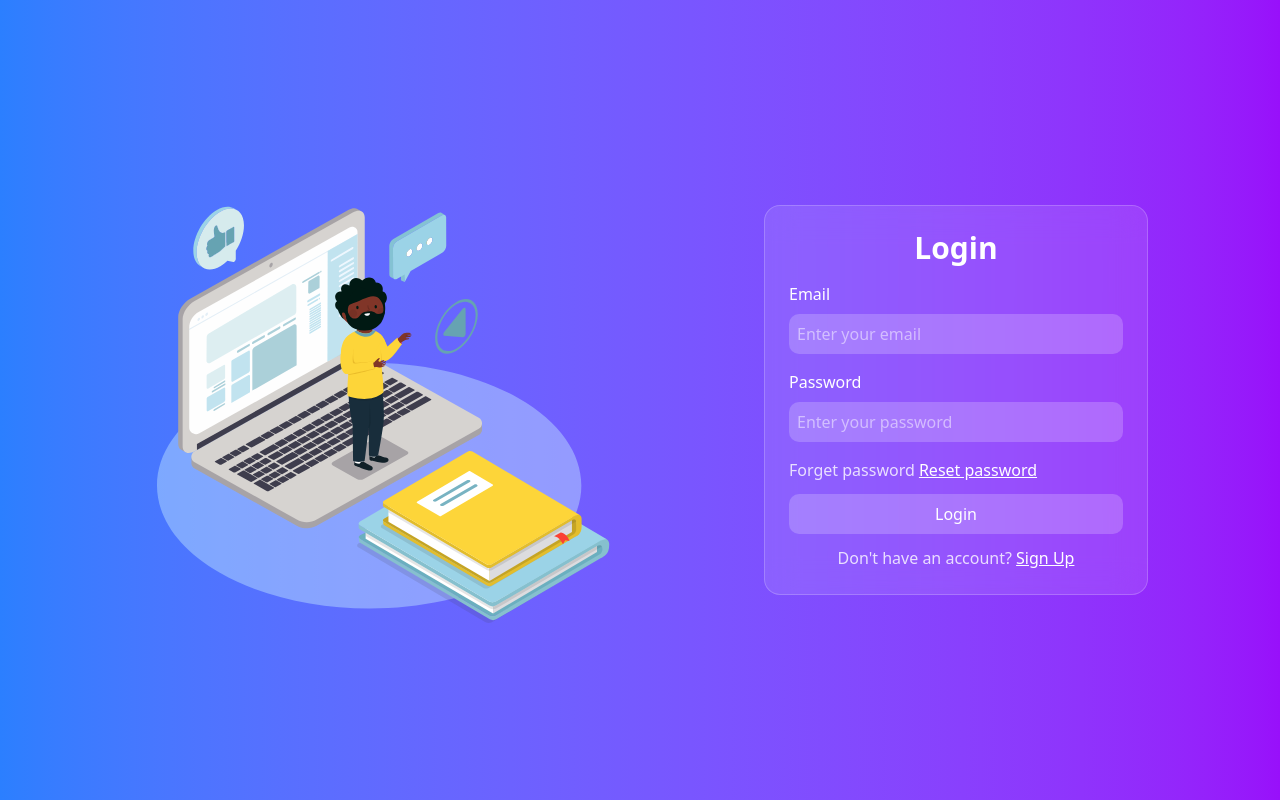
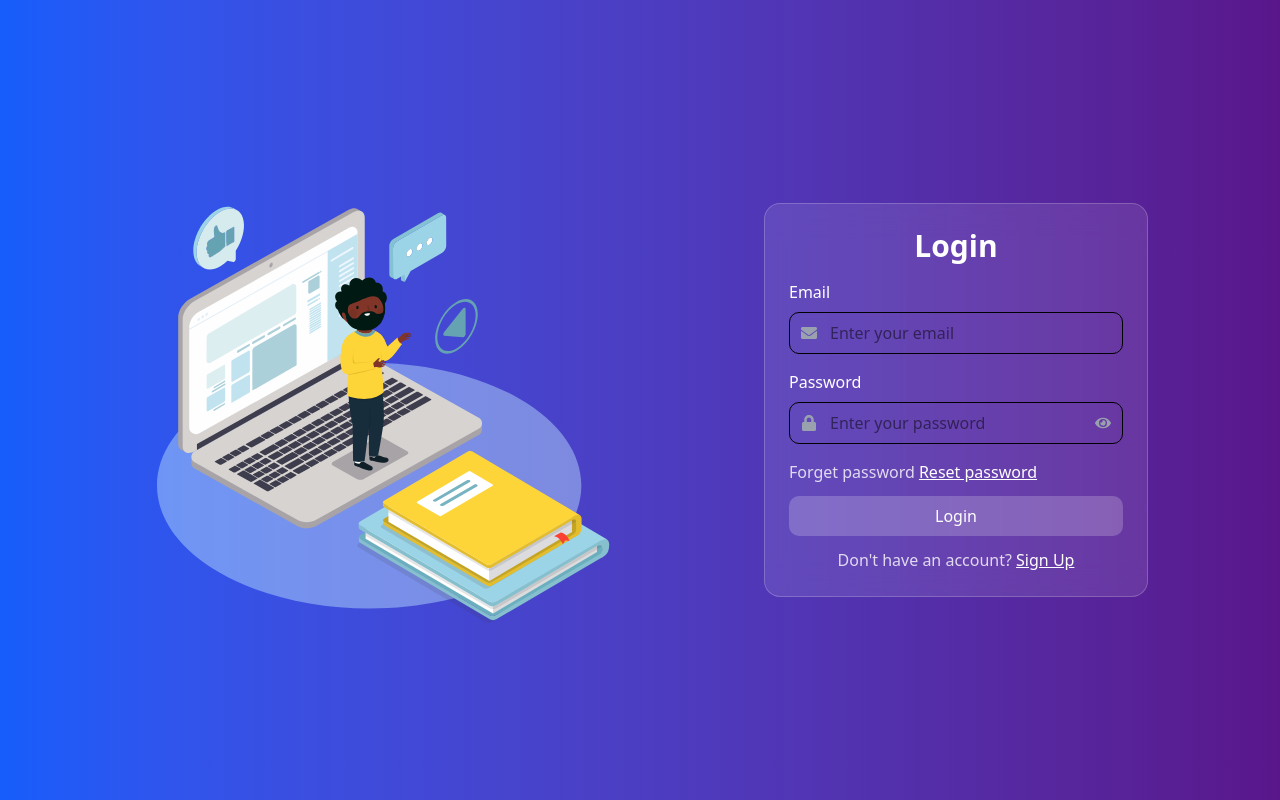
Before and after one commit to RUBA-Labs/frontend-CSC3213, a Next.js app: page /login in a window 1280 px wide. Built offline with nearby package versions, Linux system fonts and the light colour scheme.

Commit message:
Login page - placeholder icon update
Login page - placeholder icon update

```diff
--- a/src/app/(auth)/components/input.tsx
+++ b/src/app/(auth)/components/input.tsx
@@ -1,20 +1,46 @@
+"use client";
+import { ReactNode, useState } from "react";
+import { FaEye, FaEyeSlash } from "react-icons/fa";
+
+
 interface InputProps {
     label: string;
     type: string;
     placeholder: string;
+    icon?: ReactNode;
 }
 
-export default function Input({ label, type, placeholder, }: InputProps) {
+export default function Input({ label, type, placeholder, icon }: InputProps) {
+    const [showPassword, setShowPassword] = useState(false);
+
+    const togglePasswordVisibility = () => {
+        setShowPassword((prev) => !prev);
+    };
+
     return (
-        <div className="mb-4">
-            <label className="block text-white mb-2">
-                {label}
-            </label>
-            <input
-                type={type}
-                className="w-full p-2 rounded-lg bg-white/20 text-white focus:outline-none focus:ring-2 focus:ring-white/50"
-                placeholder={placeholder}
-            />
-        </div>
+        <div className="relative mb-4">
+      <label className="block text-white mb-2">{label}</label>
+      <div className="relative">
+        {icon && (
+          <div className="absolute left-3 top-1/2 transform -translate-y-1/2 text-gray-400">
+            {icon}
+          </div>
+        )}
+        <input
+          type={type === "password" && showPassword ? "text" : type}
+          placeholder={placeholder}
+          className="w-full px-10 py-2 border rounded-lg focus:outline-none focus:ring-2 focus:ring-blue-200"
+        />
+        {type === "password" && (
+          <button
+            type="button"
+            onClick={togglePasswordVisibility}
+            className="absolute right-3 top-1/2 transform -translate-y-1/2 text-gray-400 focus:outline-none"
+          >
+            {showPassword ? <FaEyeSlash /> : <FaEye />}
+          </button>
+        )}
+      </div>
+    </div>
     );
 }
--- a/src/app/(auth)/components/loginForm.tsx
+++ b/src/app/(auth)/components/loginForm.tsx
@@ -1,6 +1,7 @@
 import Link from "next/link";
 import Input from "./input";
 import Button from "./button";
+import { FaEnvelope, FaLock } from "react-icons/fa";
 import "./form.css";
 
 export default function LoginForm() {
@@ -8,8 +9,8 @@ export default function LoginForm() {
         <div className="formContainer">
             <h2 className="formTitle">Login</h2>
             <form className="mt-4">
-                <Input label="Email" type="email" placeholder="Enter your email"/>
-                <Input label="Password" type="password" placeholder="Enter your password" />
+                <Input label="Email" type="email" placeholder="Enter your email" icon={<FaEnvelope />}/>
+                <Input label="Password" type="password" placeholder="Enter your password" icon={<FaLock />}/>
                 <p className="text-left text-white/80 mb-3">
                     Forget password <Link href='/password-reset' className="text-white underline">Reset password</Link>
                 </p>
--- a/src/app/(auth)/login/page.tsx
+++ b/src/app/(auth)/login/page.tsx
@@ -3,7 +3,7 @@ import Image from 'next/image';
 
 export default function Login() {
     return (
-        <div className="flex justify-evenly items-center min-h-screen bg-gradient-to-r from-blue-500 to-purple-600">
+        <div className="flex justify-evenly items-center min-h-screen bg-gradient-to-r from-blue-600 to-purple-900">
             <Image src='/7707558_3722303.svg' alt="/My SVG Icon" width={500} height={500} priority  style={{ transform: "scaleY(-1) rotate(180deg)"}}  />
             <LoginForm />
         </div>
```
